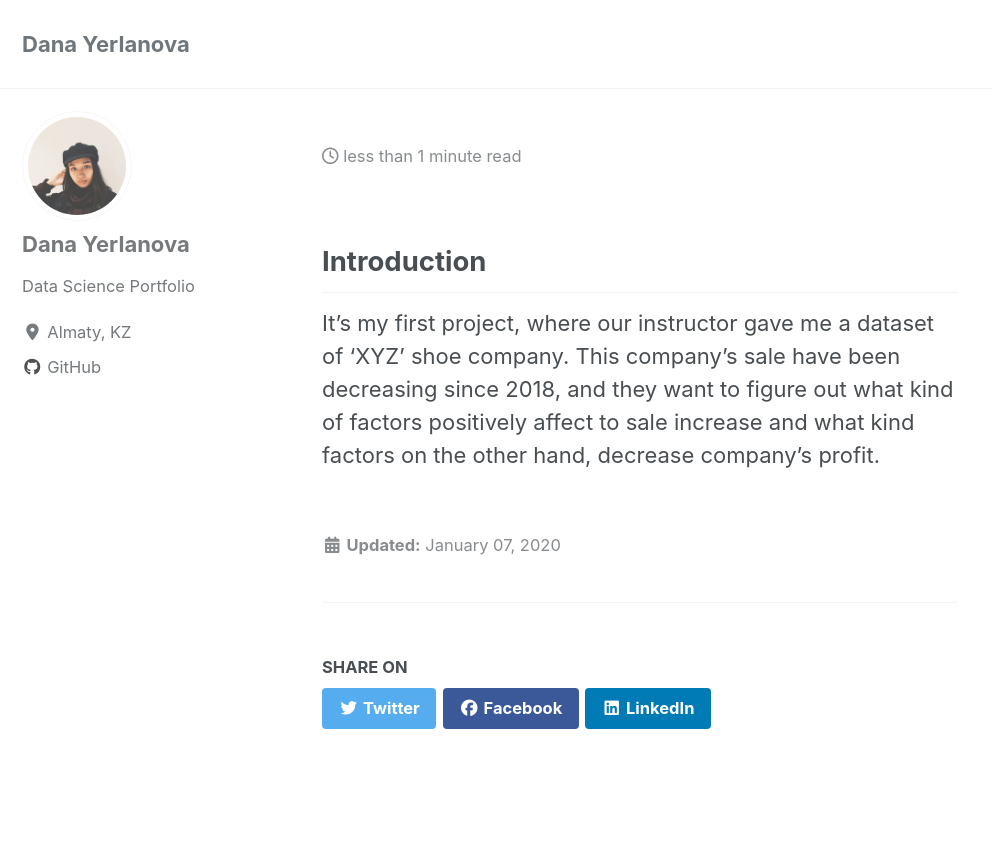
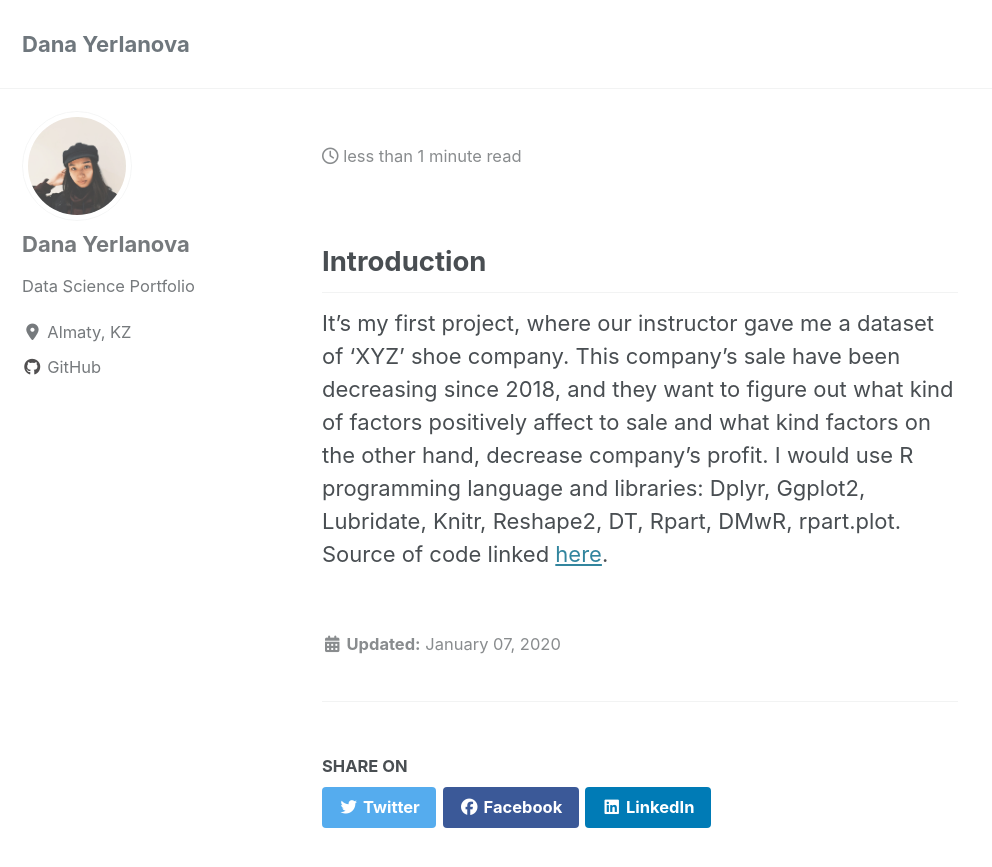
Before and after one commit to yerlandana/yerlandana.github.io, a Jekyll site: the page built from _posts/2019-04-28-salesvisualization.md, in a window 1280 px wide and 900 px high. Shown: the top 867 px of the window, without its empty margins (0-992 px from the left). Built offline with Jekyll 4.4.1, drawn with Linux system fonts in a browser that asks for light colours; cached includes are drawn as plain includes; nearby versions of some CDN libraries.

Commit message:
edited introduction

```diff
--- a/_posts/2019-04-28-salesvisualization.md
+++ b/_posts/2019-04-28-salesvisualization.md
@@ -7,5 +7,7 @@ tags: [data analysis, data visualization, data science in R
 
   It's my first project, where our instructor gave me a dataset of 'XYZ'
 shoe company. This company's sale have been decreasing since 2018, and they
-want to figure out what kind of factors positively affect to sale increase and
+want to figure out what kind of factors positively affect to sale and
 what kind factors on the other hand, decrease company's profit.
+  I would use R programming language and libraries: Dplyr, Ggplot2, Lubridate,
+Knitr, Reshape2, DT, Rpart, DMwR, rpart.plot. Source of code linked [here](https://github.com/yerlandana/sales/blob/master/unilever.Rmd).
```
